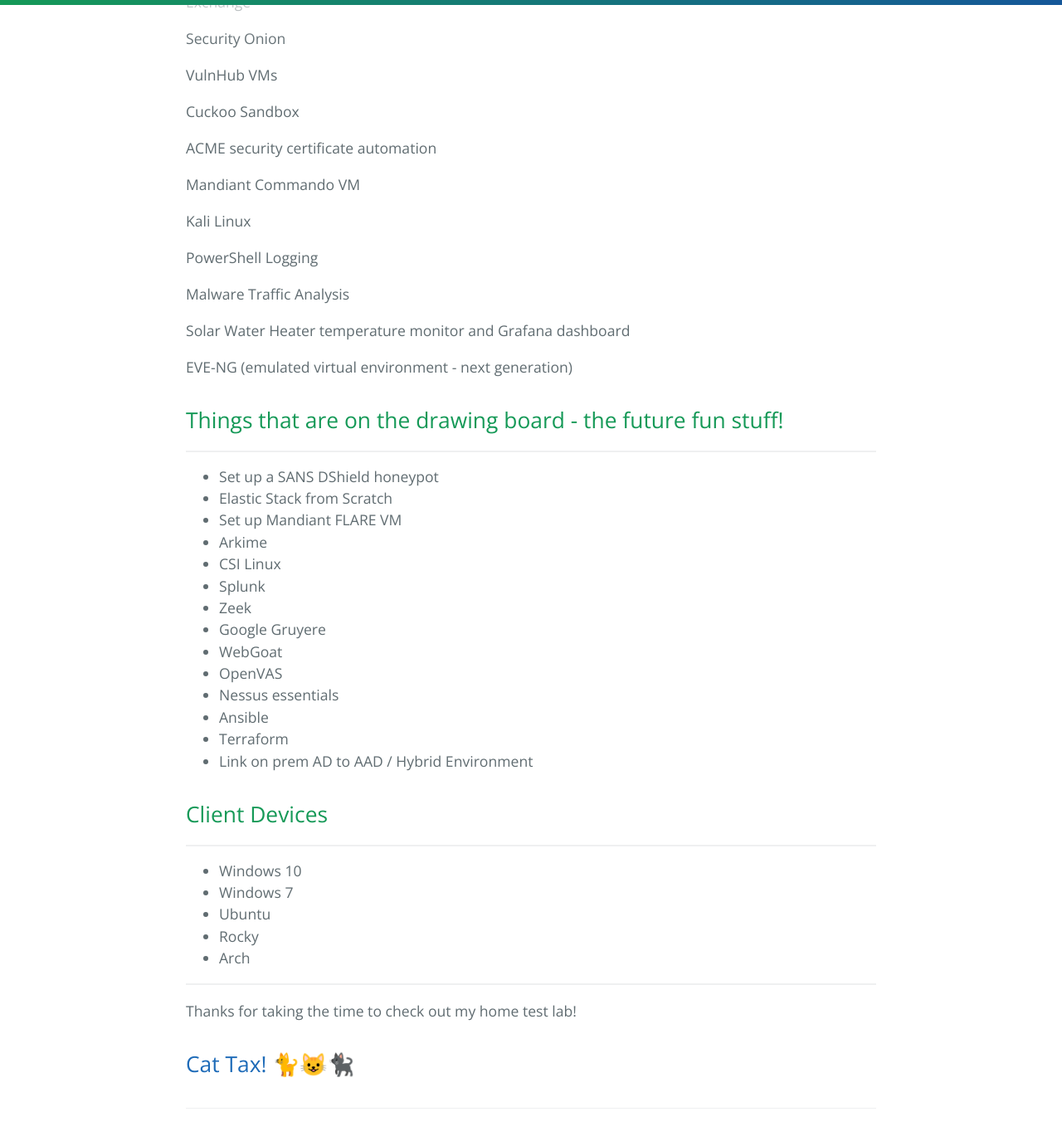
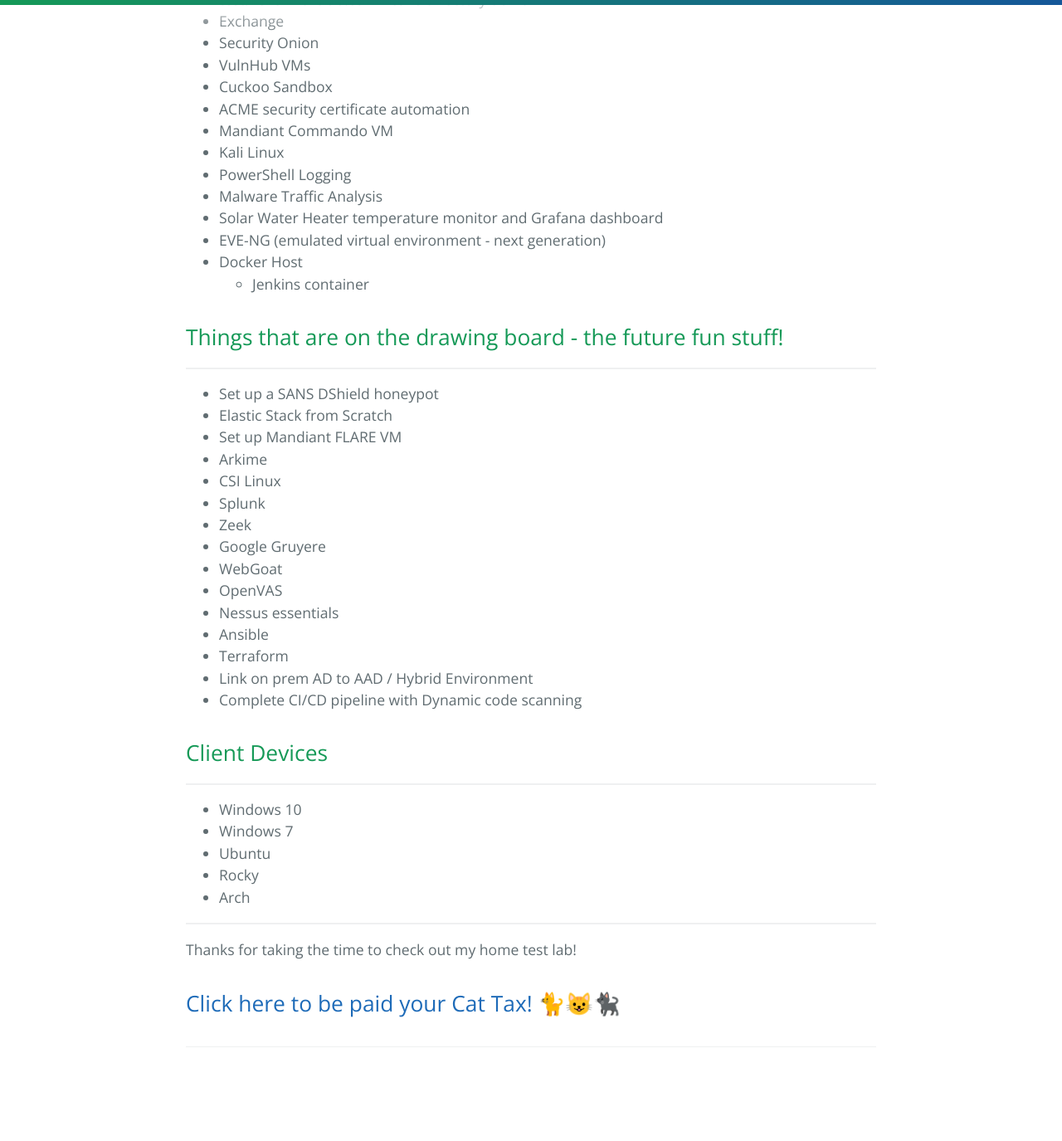
Before and after one commit to InfiniteInsight/InfiniteInsight.github.io, a Jekyll site: the page built from index.md, in a window 1280 px wide and 1400 px high, scrolled down 1882 px. Shown: the top 1375 px of the window at 83% size. Built offline with Jekyll 4.4.1, drawn with Linux system fonts in a browser that asks for light colours; our own code applies the rules of GitHub Pages for plain Markdown files; after the commit the page ends 3208 px from its top, so only the background shows below that.

Commit message:
[content] added new projects to do and updated the list of projects I have done.

```diff
--- a/index.md
+++ b/index.md
@@ -54,29 +55,21 @@ _Note: Storage calculations above don't include networked storage. These two Syn
 
 ## Projects and Practice - the fun stuff!
 * * *
-test.nevermorelab.com Active directory domain
+- test.nevermorelab.com Active directory domain
+- Exchange
+- Security Onion
+- VulnHub VMs
+- Cuckoo Sandbox
+- ACME security certificate automation
+- Mandiant Commando VM
+- Kali Linux
+- PowerShell Logging
+- Malware Traffic Analysis
+- Solar Water Heater temperature monitor and Grafana dashboard
+- EVE-NG (emulated virtual environment - next generation)
+- Docker Host
+  - Jenkins container
 
-Exchange
-
-Security Onion
-
-VulnHub VMs
-
-Cuckoo Sandbox
-
-ACME security certificate automation
-
-Mandiant Commando VM
-
-Kali Linux
-
-PowerShell Logging
-
-Malware Traffic Analysis
-
-Solar Water Heater temperature monitor and Grafana dashboard
-
-EVE-NG (emulated virtual environment - next generation)
 
 
 ## Things that are on the drawing board - the future fun stuff!
@@ -95,6 +88,7 @@ EVE-NG (emulated virtual environment - next generation)
 * Ansible
 * Terraform
 * Link on prem AD to AAD / Hybrid Environment
+* Complete CI/CD pipeline with Dynamic code scanning
 
 
 ## Client Devices
@@ -111,4 +105,4 @@ EVE-NG (emulated virtual environment - next generation)
 
 Thanks for taking the time to check out my home test lab!
 
-## [Cat Tax!](./cattax.html) 🐈😺🐈‍⬛
+## [Click here to be paid your Cat Tax!](./cattax.html) 🐈😺🐈‍⬛
```
Also changed, not shown: other parts of index.md (+1 -0 lines).
